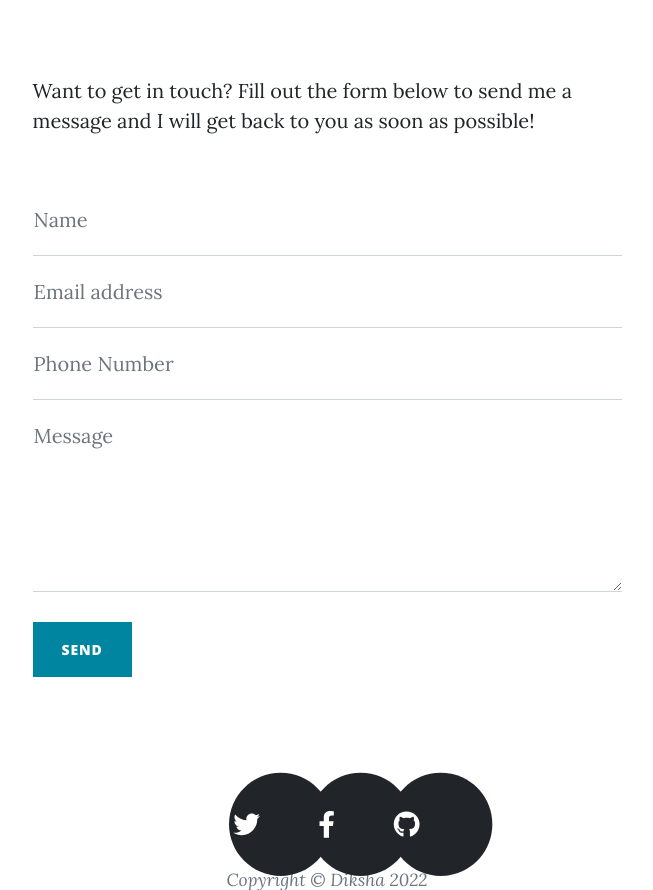
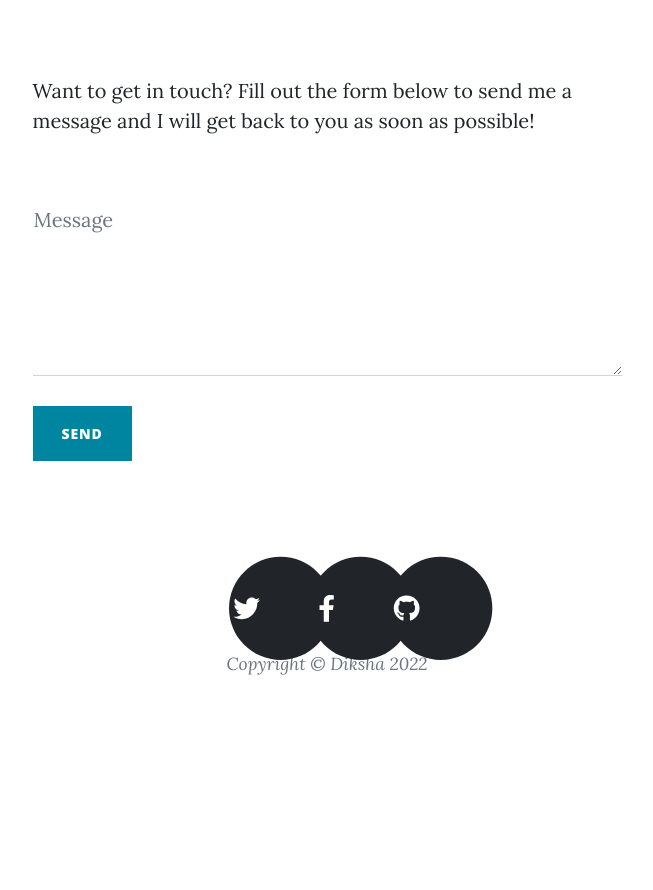
Before and after one commit to diksha1720/blog-upgrade, a Flask app: page /contact in a window 1280 px wide. Shown: the part 536-1426 px from the top of the page, without its empty margins (313-966 px from the left). After the commit the page ends 1211 px from the top, so only its background shows below. Run offline with Flask 2, Linux system fonts and the light colour scheme; some libraries are stand-ins or nearby versions.

```diff
--- a/server.py
+++ b/server.py
@@ -5,11 +5,11 @@ from sqlalchemy.orm import relationship
 from werkzeug.security import generate_password_hash, check_password_hash
 from forms import NewPostForm, LoginForm, RegisterForm, CommentForm
 from flask_ckeditor import CKEditor, CKEditorField
-import smtplib
 from datetime import date
 from flask_login import UserMixin, login_user, LoginManager, login_required, current_user, logout_user
 from functools import wraps
 from flask_gravatar import Gravatar
+import webbrowser
 
 
 app = Flask(__name__)
@@ -75,16 +75,6 @@ def admin_only(f):
     return decorated_function
 
 
-def send_mail(msg):
-    with smtplib.SMTP("smtp.gmail.com", 587) as connection:
-        connection.starttls()
-
-        connection.login(user=my_email, password=password)
-        connection.sendmail(from_addr=my_email,
-                            to_addrs=to_address,
-                            msg=msg)
-
-
 @login_manager.user_loader
 def load_user(user_id):
     return User.query.get(int(user_id))
@@ -138,10 +128,9 @@ def contact():
     img = "static/assets/img/contact-bg.jpg"
     subhead = "Have questions? I have answers"
     if request.method == 'POST':
-        send_mail(f"{request.form['name']}\n{request.form['email']}\n{request.form['phone']}\n{request.form['msg']}")
-        head = "Message sent successfully"
-    else:
-        head = "Contact Me"
+        webbrowser.open('mailto:?to=dikshabharti39@gmail.com&subject=Message from Blog &body='f"{request.form['msg']}", new=1)
+
+    head = "Contact Me"
     return render_template("contact.html", img=img, head=head, subhead=subhead, logged_in=current_user.is_authenticated)
 
 
--- a/templates/contact.html
+++ b/templates/contact.html
@@ -8,52 +8,13 @@
                     <div class="col-md-10 col-lg-8 col-xl-7">
                         <p>Want to get in touch? Fill out the form below to send me a message and I will get back to you as soon as possible!</p>
                         <div class="my-5">
-                            <!-- * * * * * * * * * * * * * * *-->
-                            <!-- * * SB Forms Contact Form * *-->
-                            <!-- * * * * * * * * * * * * * * *-->
-                            <!-- This form is pre-integrated with SB Forms.-->
-                            <!-- To make this form functional, sign up at-->
-                            <!-- https://startbootstrap.com/solution/contact-forms-->
-                            <!-- to get an API token!-->
-                            <form id="contactForm" data-sb-form-api-token="API_TOKEN" method="Post" action="{{url_for('contact')}}">
-                                <div class="form-floating">
-                                    <input class="form-control" id="name" name="name" type="text" placeholder="Enter your name..." data-sb-validations="required" />
-                                    <label for="name">Name</label>
-                                    <div class="invalid-feedback" data-sb-feedback="name:required">A name is required.</div>
-                                </div>
-                                <div class="form-floating">
-                                    <input class="form-control" id="email" name="email" type="email" placeholder="Enter your email..." data-sb-validations="required,email" />
-                                    <label for="email">Email address</label>
-                                    <div class="invalid-feedback" data-sb-feedback="email:required">An email is required.</div>
-                                    <div class="invalid-feedback" data-sb-feedback="email:email">Email is not valid.</div>
-                                </div>
-                                <div class="form-floating">
-                                    <input class="form-control" id="phone" name="phone" type="tel" placeholder="Enter your phone number..." data-sb-validations="required" />
-                                    <label for="phone">Phone Number</label>
-                                    <div class="invalid-feedback" data-sb-feedback="phone:required">A phone number is required.</div>
-                                </div>
+                            <form id="contactForm" method="Post" action="{{url_for('contact')}}">
                                 <div class="form-floating">
                                     <textarea class="form-control" id="message" name="msg" placeholder="Enter your message here..." style="height: 12rem" data-sb-validations="required"></textarea>
                                     <label for="message">Message</label>
                                     <div class="invalid-feedback" data-sb-feedback="message:required">A message is required.</div>
                                 </div>
                                 <br />
-                                <!-- Submit success message-->
-                                <!---->
-                                <!-- This is what your users will see when the form-->
-                                <!-- has successfully submitted-->
-                                <div class="d-none" id="submitSuccessMessage">
-                                    <div class="text-center mb-3">
-                                        <div class="fw-bolder">Form submission successful!</div>
-                                        To activate this form, sign up at
-                                        <br />
-                                        <a href="https://startbootstrap.com/solution/contact-forms">https://startbootstrap.com/solution/contact-forms</a>
-                                    </div>
-                                </div>
-                                <!-- Submit error message-->
-                                <!---->
-                                <!-- This is what your users will see when there is-->
-                                <!-- an error submitting the form-->
                                 <div class="d-none" id="submitErrorMessage"><div class="text-center text-danger mb-3">Error sending message!</div></div>
                                 <!-- Submit Button-->
                                 <button class="btn btn-primary text-uppercase" id="submitButton" type="submit">Send</button>
```
Also changed, not shown: templates/about.html (+7 -4 lines).
